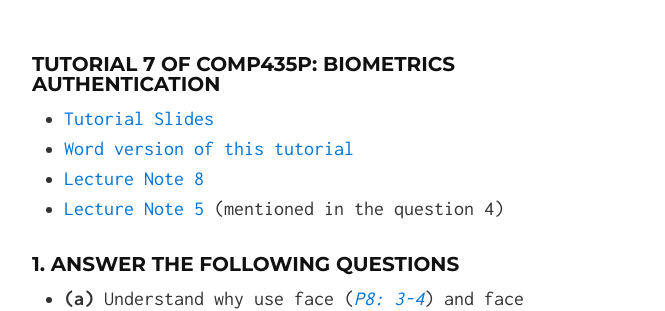
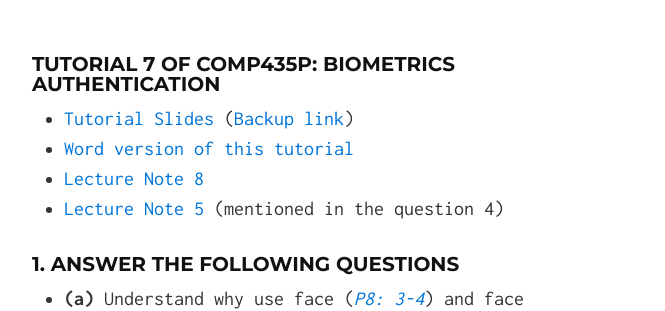
Before and after one commit to quxiaofeng/COMP435p, a Jekyll site: the page built from index.html, in a window 1280 px wide. Shown: the part 166-477 px from the top of the page, without its empty margins (306-971 px from the left). Built offline with Jekyll 4.4.1, drawn with Linux system fonts in a browser that asks for light colours; Markdown is read by kramdown in place of the engine named in the settings.

Commit message:
add a backup tutorial link
Signed-off-by: Qu Xiaofeng <quxiaofeng.at.polyu@gmail.com>

```diff
--- a/_includes/index.md
+++ b/_includes/index.md
@@ -1,6 +1,6 @@
 ### Tutorial 7 of COMP435p: Biometrics Authentication ###
 
-+ [Tutorial Slides](http://www4.comp.polyu.edu.hk/~csxfqu/comp435p_tut_7.pdf)
++ [Tutorial Slides](http://www4.comp.polyu.edu.hk/~csxfqu/comp435p_tut_7.pdf) ([Backup link](http://www.quxiaofeng.me/COMP435p/comp435p_tut_7.pdf))
 + [Word version of this tutorial](http://www2.comp.polyu.edu.hk/~csdzhang/comp435p/Tutorial%207.doc)
 + [Lecture Note 8](http://www2.comp.polyu.edu.hk/~csdzhang/comp435p/Lecture%208.pdf)
 + [Lecture Note 5](http://www2.comp.polyu.edu.hk/~csdzhang/comp435p/Lecture%205.pdf) (mentioned in the question 4)
```
